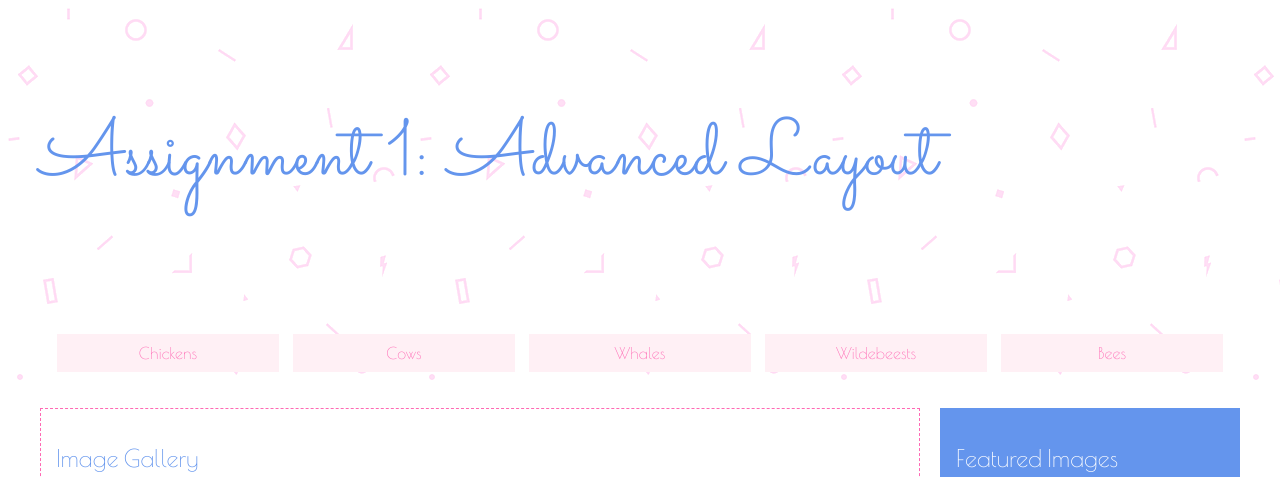
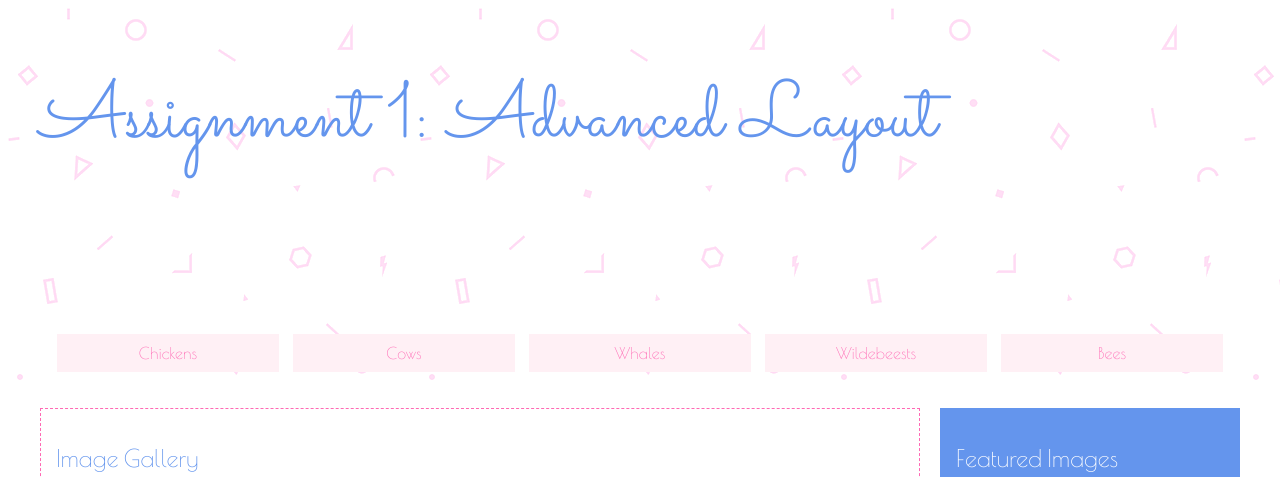
Before and after one commit to William-BC-CA/CPSC2030_Assignment1, a plain HTML site: page index.html in a window 1280 px wide. Shown: the top 477 px of the page. Drawn offline with nearby package versions, Linux system fonts and the light colour scheme.

Commit message:
Updated style.css

```diff
--- a/style.css
+++ b/style.css
@@ -73,7 +73,14 @@ body{
     background-image: url("images/inspiration-geometry.png");
 }
 
+header {
+    height: 250px;
+}
+
 @media only screen and (min-width: 800px){
+    header{
+        height: 300px;
+    }
     .wrapper{
         max-width: 1200px;
         margin: auto;
```
